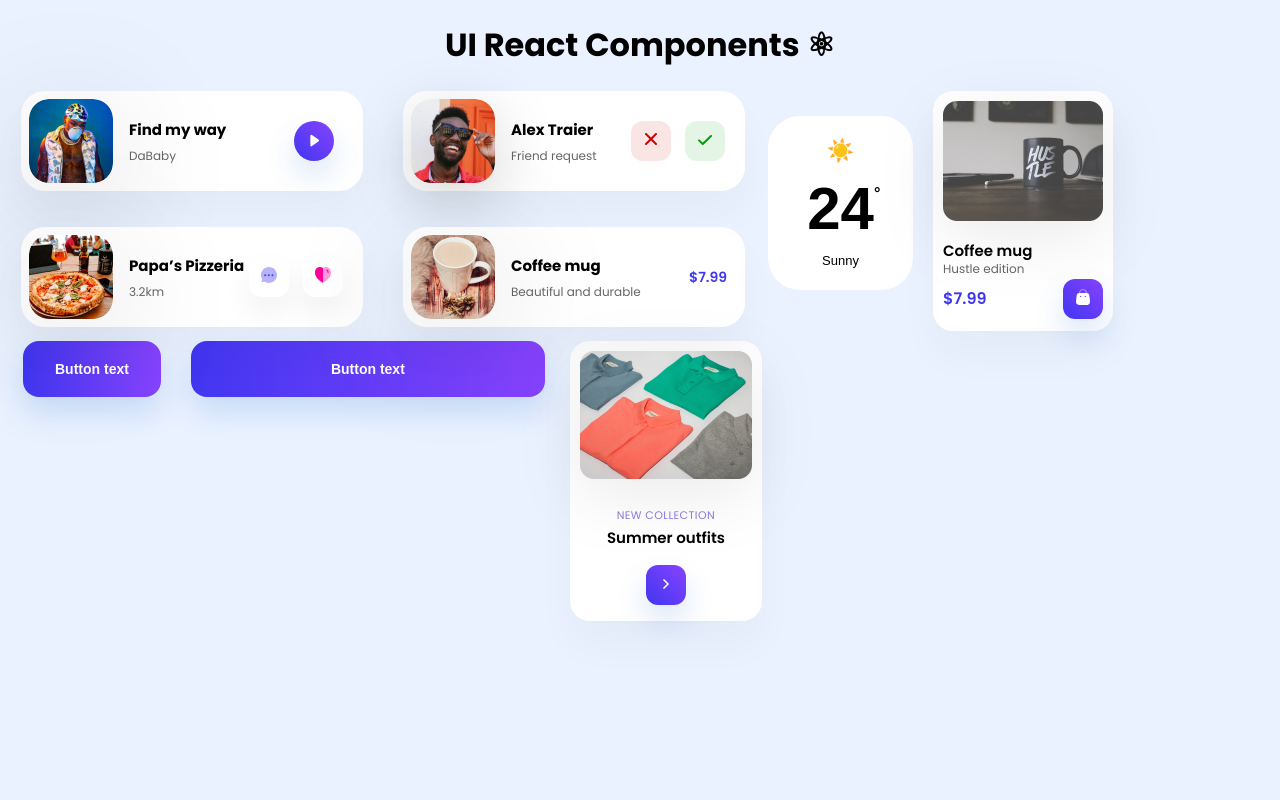
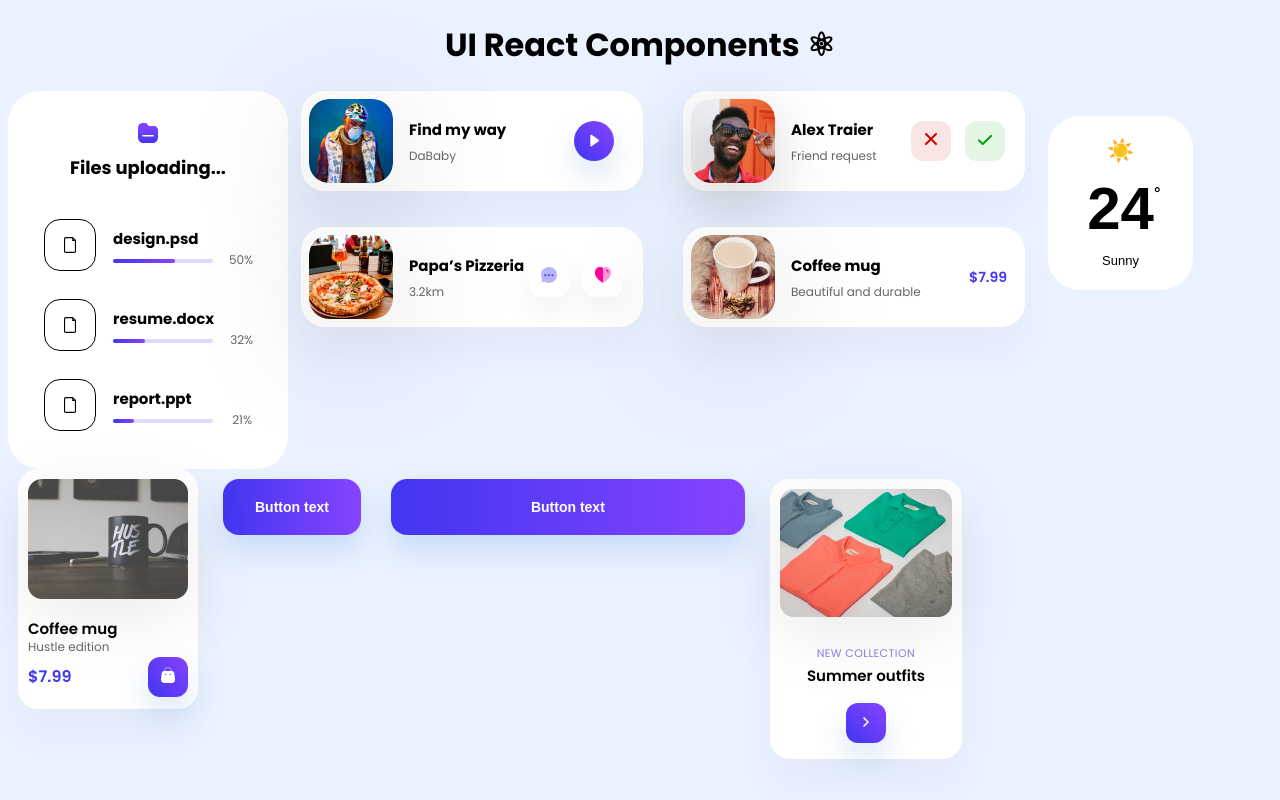
Before and after one commit to mancillajonathan/ui-react-components, a React (Create React App) app: page / in a window 1280 px wide. Built offline with nearby package versions, Linux system fonts and the light colour scheme.

Commit message:
Creating FilesUploading component

```diff
--- a/src/App.js
+++ b/src/App.js
@@ -6,12 +6,14 @@ import LargeButton from './components/LargeButton';
 import ProductCardMd from './components/ProductCardMd';
 import SmallCardsLayout from './layouts/SmallCardsLayout';
 import CollectionCard from './components/CollectionCard';
+import FilesUploading from './components/FilesUploading';
 
 function App() {
 	return (
 		<Fragment>
 			<h1 className='App__title'>UI React Components ⚛</h1>
 			<div className='App'>
+				<FilesUploading />
 				<SmallCardsLayout />
 				<Weather />
 				<ProductCardMd />
--- /dev/null
+++ b/src/components/FilesUploading.js
@@ -0,0 +1,165 @@
+import React from 'react';
+import styled from 'styled-components';
+import folder from '../assets/icons/folder.svg';
+import document from '../assets/icons/document.svg';
+
+const Container = styled.div`
+	width: 280px;
+	height: 378px;
+	background-color: #ffffff;
+	border-radius: 32px;
+	padding: 32px 36px;
+	box-sizing: border-box;
+`;
+
+const IconFile = styled.img`
+	display: block;
+	margin: 0 auto;
+`;
+
+const Title = styled.p`
+	font-size: 18px;
+	font-weight: 700;
+	margin-top: 18px;
+	margin-bottom: 44px;
+	line-height: 14px;
+	opacity: 1;
+	text-align: center;
+`;
+
+const FileIconContainer = styled.div`
+	width: 52px;
+	min-width: 52px;
+	height: 52px;
+	border: 1px solid #000000;
+	border-radius: 16px;
+	display: flex;
+	justify-content: center;
+	align-items: center;
+	box-sizing: border-box;
+`;
+
+const UploadingSection = styled.div`
+	display: flex;
+	align-items: center;
+	margin-bottom: 28px;
+
+	h4 {
+		margin-bottom: 9px;
+	}
+
+	p {
+		margin-left: 16px;
+		align-self: flex-end;
+		margin-bottom: 4px;
+	}
+
+	.progressBarSection {
+		margin-left: 17px;
+		width: 100%;
+	}
+`;
+
+const Bar = styled.div`
+	width: 100px;
+	height: 4px;
+	border-radius: 20px;
+	background-color: #e1d8fe;
+
+	.progress {
+		height: 100%;
+		border-radius: 20px;
+		background: linear-gradient(270deg, #8743ff 0%, #4136f1 100%);
+		opacity: 1;
+		animation-delay: 0.5s;
+	}
+
+	.progress.large {
+		width: 62%;
+		animation: progressAnimationLarge 3s;
+	}
+
+	.progress.medium {
+		width: 32%;
+		animation: progressAnimationMedium 3s;
+	}
+
+	.progress.small {
+		width: 21%;
+		animation: progressAnimationSmall 3s;
+	}
+
+	@keyframes progressAnimationLarge {
+		0% {
+			width: 5%;
+		}
+		100% {
+			width: 62%;
+		}
+	}
+
+	@keyframes progressAnimationMedium {
+		0% {
+			width: 5%;
+		}
+		100% {
+			width: 32%;
+		}
+	}
+
+	@keyframes progressAnimationSmall {
+		0% {
+			width: 5%;
+		}
+		100% {
+			width: 21%;
+		}
+	}
+`;
+
+const FilesUploading = () => {
+	return (
+		<Container>
+			<IconFile src={folder} alt='folder' />
+			<Title>Files uploading...</Title>
+			<UploadingSection>
+				<FileIconContainer>
+					<img src={document} alt='document' />
+				</FileIconContainer>
+				<div className='progressBarSection'>
+					<h4>design.psd</h4>
+					<Bar>
+						<div className='progress large'></div>
+					</Bar>
+				</div>
+				<p>50%</p>
+			</UploadingSection>
+			<UploadingSection>
+				<FileIconContainer>
+					<img src={document} alt='document' />
+				</FileIconContainer>
+				<div className='progressBarSection'>
+					<h4>resume.docx</h4>
+					<Bar>
+						<div className='progress medium'></div>
+					</Bar>
+				</div>
+				<p>32%</p>
+			</UploadingSection>
+			<UploadingSection>
+				<FileIconContainer>
+					<img src={document} alt='document' />
+				</FileIconContainer>
+				<div className='progressBarSection'>
+					<h4>report.ppt</h4>
+					<Bar>
+						<div className='progress small'></div>
+					</Bar>
+				</div>
+				<p>21%</p>
+			</UploadingSection>
+		</Container>
+	);
+};
+
+export default FilesUploading;
```
